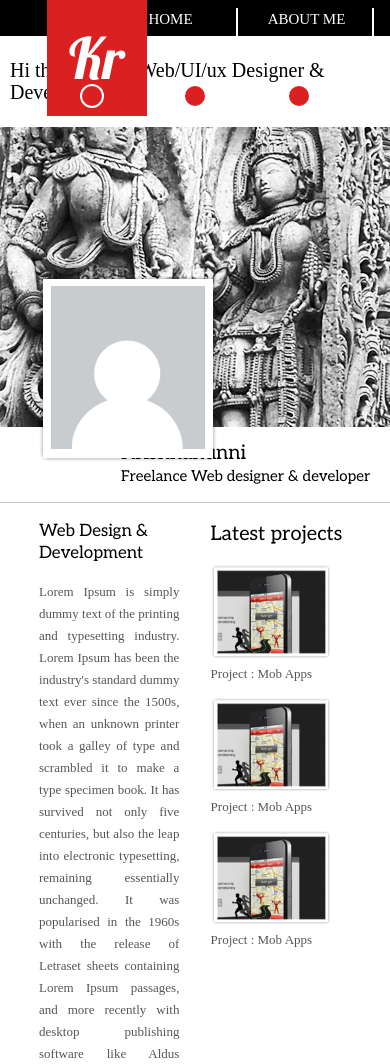
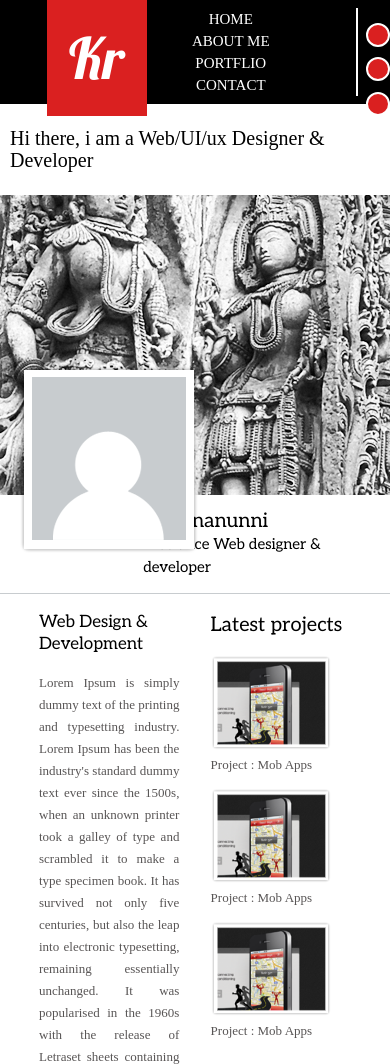
Before and after one commit to Maximuson/short-template-second, a plain HTML site: page app/index.html in a window 390 px wide. Shown: the top 1064 px of the page. Drawn offline with Linux system fonts and the light colour scheme; a script that the page names is missing.

Commit message:
Более резиновый шаблон

```diff
--- a/app/css/main.css
+++ b/app/css/main.css
@@ -8,9 +8,9 @@
 .header-top{
     display: flex;
     background: #000000;
-    height: 36px;
+    min-height: 36px;
     width: 100%;
-    flex-wrap: wrap;
+
 }
 .logo{
     position: absolute;
@@ -36,12 +36,14 @@ header ul{
     padding: 8px;
     align-items: center;
     margin: 0;
+    flex-wrap: wrap;
+    display: flex;
 }
 header li {
     justify-content: center;
     width: 130px;
     display: inline-flex;
-
+    flex-grow: 1;
 
     border-right: 2px white solid;
 
@@ -59,12 +61,12 @@ header li a {
 }
 header  .contact-lincs{
     position: relative;
-    bottom: -12px;
+    bottom: -17px;
     display: flex;
-    align-items: flex-end;
+    align-items: center;
     flex-grow: 1;
     justify-content: space-evenly;
-    height: 36px;
+    min-height: 36px;
 }
 .circle{
     border-radius: 12px;
@@ -104,7 +106,7 @@ header  .contact-lincs{
     border-bottom: 1px #c8cccf solid;
 }
 .person img{
-    left: 10%;
+    left:5%;
     position: absolute;
     bottom: 40px;
 }
@@ -159,3 +161,15 @@ main{
 .photos p {
     margin-top: 0;
 }
+@media only screen and (max-width: 838px) {
+    header .contact-lincs {
+      flex-direction: column;
+    }
+    .contact-lincs a {
+        margin: 5px 0;
+    }
+
+    .person h3 {
+        margin-left: 36%;
+    }
+  }
```
